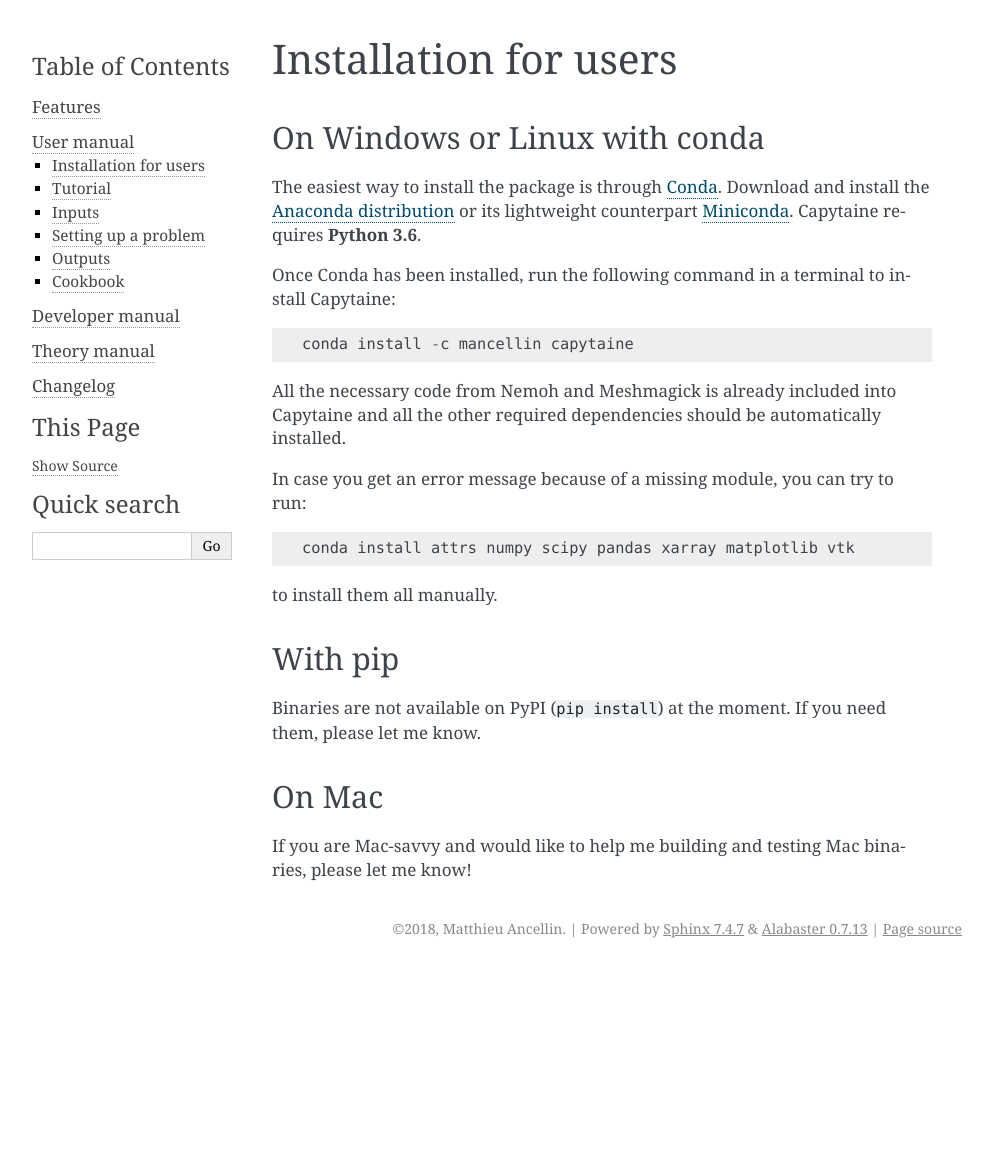
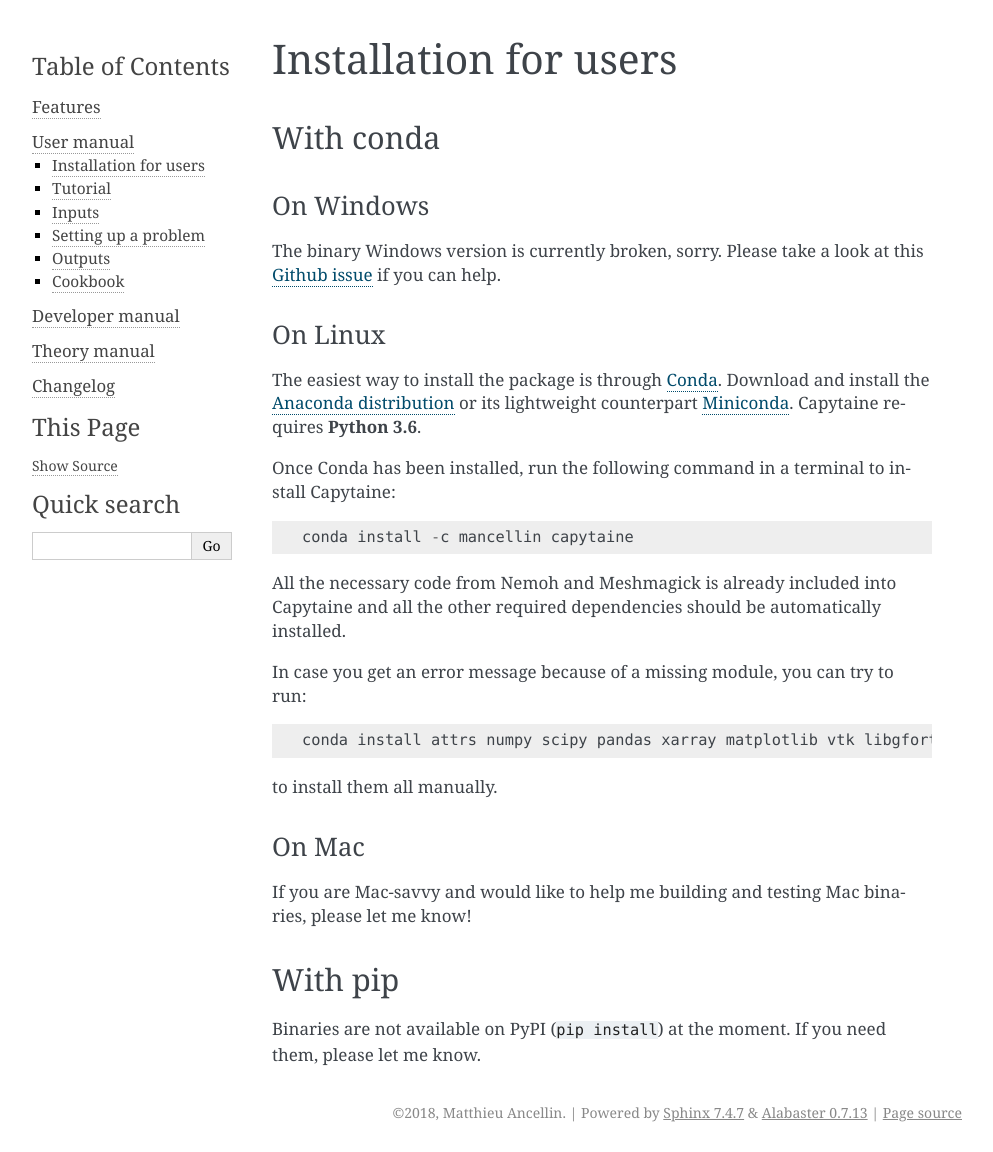
Before and after one commit to capytaine/capytaine, a Sphinx documentation site: the page built from docs/user_manual/installation.rst, in a window 1280 px wide. Shown: the whole page, without its empty margins (148-1141 px from the left). Built offline with Sphinx 7.4.7, drawn with Linux system fonts in a browser that asks for light colours; before the commit the page ends 968 px from its top, so only the background shows below that.

Commit message:
Update documentation.

```diff
--- a/docs/theory_manual/bibliography.rst
+++ b/docs/theory_manual/bibliography.rst
@@ -9,7 +9,7 @@
 
 .. [BD15] Babarit and Delhommeau, **Theoretical and numerical aspects of the open source BEM solver NEMOH**, Proceedings of the 11th European Wave and Tidal Energy Conference (EWTEC2015), Nantes, France, 2015.
 
-.. [PKR17] Penalba Retes, Kelly and Ringwood, **Using NEMOH for modelling wave energy converters: A comparative study with WAMIT**, Proceedings of the 12th European Wave and Tidal Energy Conference (EWTEC2017), Cork, Ireland, 2017.
+.. .. [PKR17] Penalba Retes, Kelly and Ringwood, **Using NEMOH for modelling wave energy converters: A comparative study with WAMIT**, Proceedings of the 12th European Wave and Tidal Energy Conference (EWTEC2017), Cork, Ireland, 2017.
 
 .. [AD18] Ancellin and Dias, **Using the floating body symmetries to speed up the numerical computation of hydrodynamics coefficients with Nemoh**, Proceedings of 37th International Conference on Ocean, Offshore and Arctic Engineering (OMAE2018), Madrid, Spain, 2018.
 
--- a/docs/user_manual/installation.rst
+++ b/docs/user_manual/installation.rst
@@ -2,8 +2,18 @@
 Installation for users
 ======================
 
-On Windows or Linux with conda
-------------------------------
+
+With conda
+----------
+
+On Windows
+~~~~~~~~~~
+
+The binary Windows version is currently broken, sorry.
+Please take a look at this `Github issue <https://github.com/mancellin/capytaine/issues/1>`_ if you can help.
+
+On Linux
+~~~~~~~~
 
 The easiest way to install the package is through Conda_.
 Download and install the `Anaconda distribution`_ or its lightweight counterpart Miniconda_.
@@ -21,17 +31,18 @@
 
 In case you get an error message because of a missing module, you can try to run::
 
-    conda install attrs numpy scipy pandas xarray matplotlib vtk
+    conda install attrs numpy scipy pandas xarray matplotlib vtk libgfortran=3
 
 to install them all manually.
+
+On Mac
+~~~~~~
+
+If you are Mac-savvy and would like to help me building and testing Mac binaries, please let me know!
+
 
 With pip
 --------
 
 Binaries are not available on PyPI (:code:`pip install`) at the moment.
 If you need them, please let me know.
-
-On Mac
-------
-
-If you are Mac-savvy and would like to help me building and testing Mac binaries, please let me know!
--- a/docs/user_manual/outputs.rst
+++ b/docs/user_manual/outputs.rst
@@ -20,3 +20,7 @@
 See also the `documentation of xarray`_ for more details and options.
 
 .. _`documentation of xarray`: http://xarray.pydata.org/en/stable/io.html
+
+.. note:: If you get the error message
+   :code:`ValueError: unsupported dtype for netCDF4 variable: object`,
+   please check `this Github issue <https://github.com/mancellin/capytaine/issues/2>`_.
```
Also changed, not shown: docs/changelog.rst (+10 -10 lines), docs/index.rst (+4 -3 lines), docs/user_manual/tutorial.rst (+9 -6 lines).
